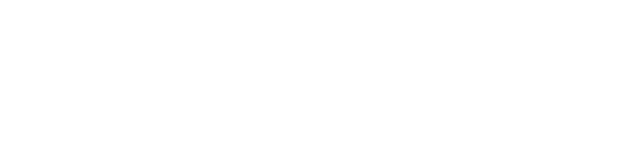
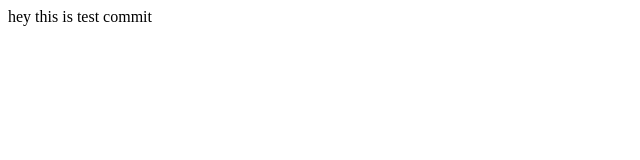
Before and after one commit to zaid11B/zaidReleaseTest, a plain HTML site: page xyz/index.html in a window 1280 px wide. Shown: the whole page, without its empty margins (0-640 px from the left). Drawn offline with Linux system fonts and the light colour scheme.

Commit message:
Commit mail id test

```diff
--- a/xyz/index.html
+++ b/xyz/index.html
@@ -13,6 +13,8 @@
     <link rel="stylesheet" href="" />
   </head>
   <body>
+hey this is test commit
+
     <!--[if lt IE 7]>
       <p class="browsehappy">
         You are using an <strong>outdated</strong> browser. Please
```
